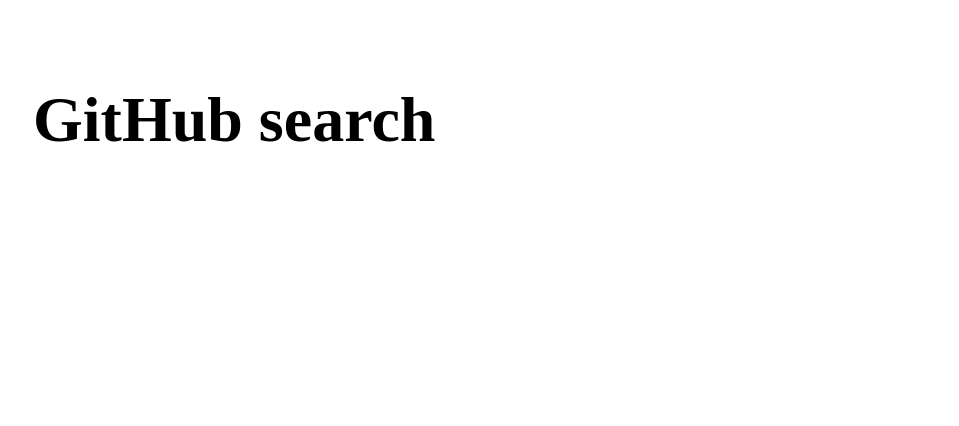
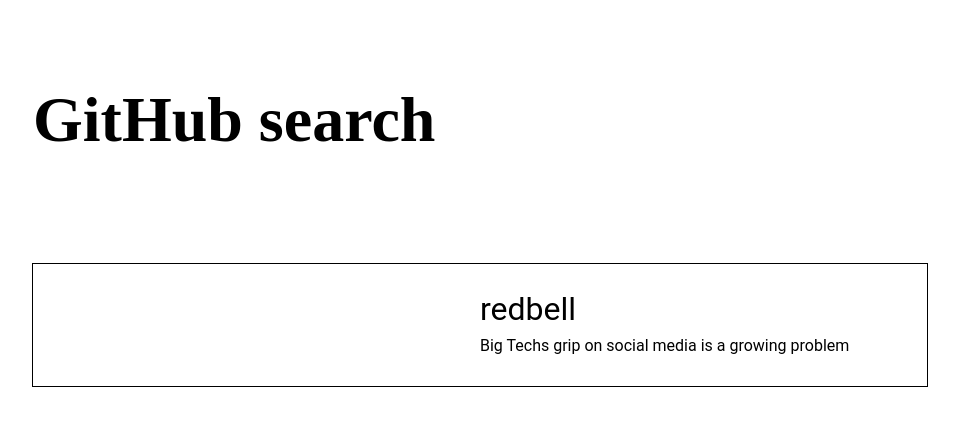
Before and after one commit to RusakovNikki/github-search, a React (Create React App) app: page / in a window 1280 px wide. Shown: the top 426 px of the page, without its empty margins (160-1119 px from the left). Built offline with nearby package versions, Linux system fonts and the light colour scheme; a web font is replaced by a local one.

Commit message:
feat[Card]: showing data in Card component

```diff
--- /dev/null
+++ b/src/components/feature/Card/index.tsx
@@ -0,0 +1,56 @@
+import React from 'react';
+
+interface ICardProps {
+  title1?: string;
+  value1?: string;
+  title2?: string;
+  value2?: string;
+  title3?: string;
+  value3?: string;
+  mainTitle: string;
+  mainDescription: string;
+}
+
+const Card = ({
+  mainDescription,
+  mainTitle,
+  title1,
+  title2,
+  title3,
+  value1,
+  value2,
+  value3,
+}: ICardProps) => {
+  return (
+    <div className="jobs-container__item">
+      <div className="jobs-container__flex-item">
+        <div className="jobs-container__about about rubik-regular">
+          <p className="about__type">
+            {title1}
+            <span className="about__desc"> {value1}</span>
+          </p>
+          <p className="about__type">
+            {title2}
+            <span className="about__desc"> {value2}</span>
+          </p>
+
+          <p className="about__type">
+            {title3}
+            <span className="about__desc">{value3}</span>
+          </p>
+        </div>
+      </div>
+      <div className="jobs-container__flex-item">
+        <div className="jobs-container__desc">
+          <div className="jobs-container__title roboto">{mainTitle}</div>
+          <div className={`jobs-container__specifics  roboto`}>
+            {mainDescription}
+          </div>
+        </div>
+        <div className="jobs-container__more-btn roboto"></div>
+      </div>
+    </div>
+  );
+};
+
+export default Card;
--- a/src/pages/HomePage/index.tsx
+++ b/src/pages/HomePage/index.tsx
@@ -1,7 +1,13 @@
 import React from 'react';
+import Card from '../../components/feature/Card';
 
 const HomePage = () => {
-  return <div></div>;
+  return (
+    <Card
+      mainTitle="redbell"
+      mainDescription="Big Techs grip on social media is a growing problem"
+    />
+  );
 };
 
 export default HomePage;
```
